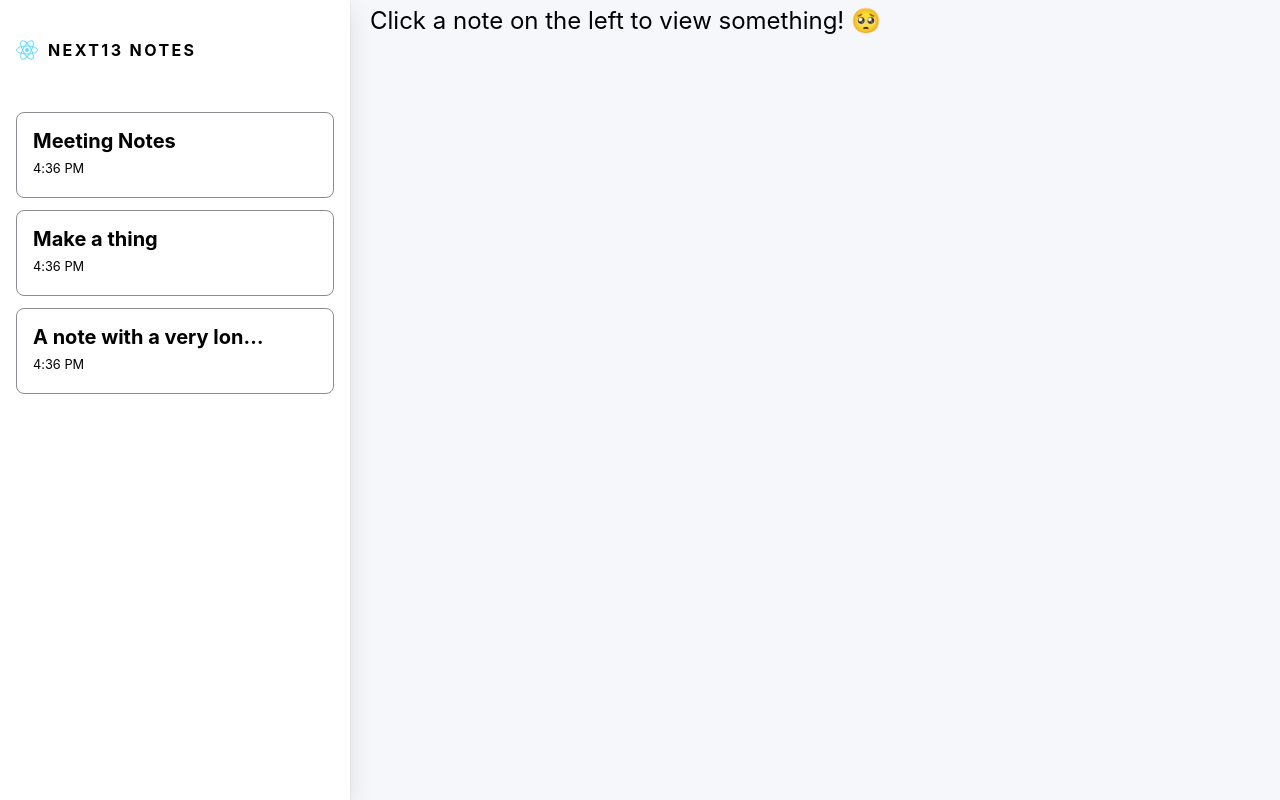
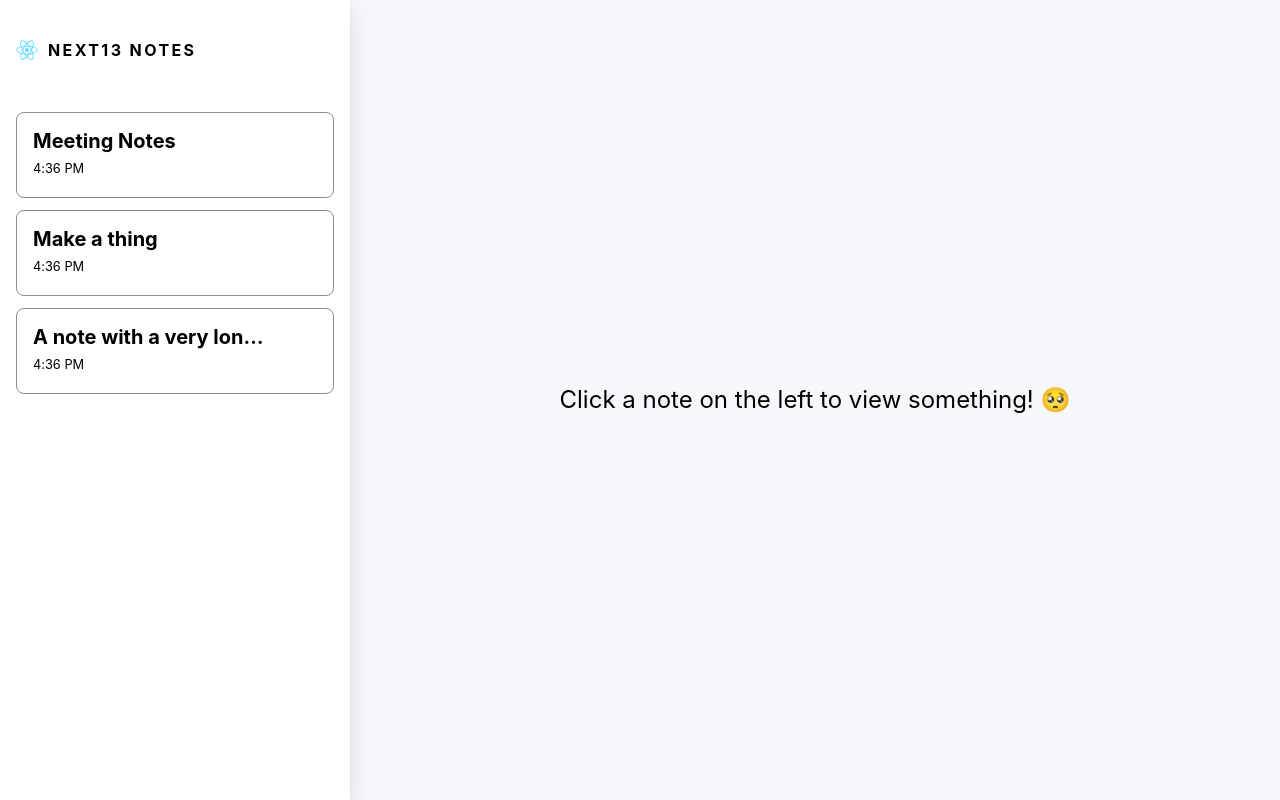
Before and after one commit to James-Hong-609/next13_notes, a Next.js app: page / in a window 1280 px wide. Built offline with nearby package versions, Linux system fonts and the light colour scheme.

Commit message:
fix layout issues

```diff
--- a/src/app/(components)/NoteSkeleton.tsx
+++ b/src/app/(components)/NoteSkeleton.tsx
@@ -51,7 +51,11 @@
 );
 
 const NoteSkeleton = ({ isEditing = false }: NoteSkeletonProps) => {
-  return isEditing ? <NoteEditorSkeleton /> : <NotePreviewSkeleton />;
+  return (
+    <section className="note-viewer">
+      {isEditing ? <NoteEditorSkeleton /> : <NotePreviewSkeleton />}
+    </section>
+  );
 };
 
 export default NoteSkeleton;
--- a/src/app/(pages)/page.tsx
+++ b/src/app/(pages)/page.tsx
@@ -1,7 +1,11 @@
 const HomePage = () => {
   return (
-    <div className="note--empty-state">
-      <span className="note-text--empty-state">Click a note on the left to view something! 🥺</span>
+    <div className="note-viewer">
+      <div className="note--empty-state">
+        <span className="note-text--empty-state">
+          Click a note on the left to view something! 🥺
+        </span>
+      </div>
     </div>
   );
 };
```
